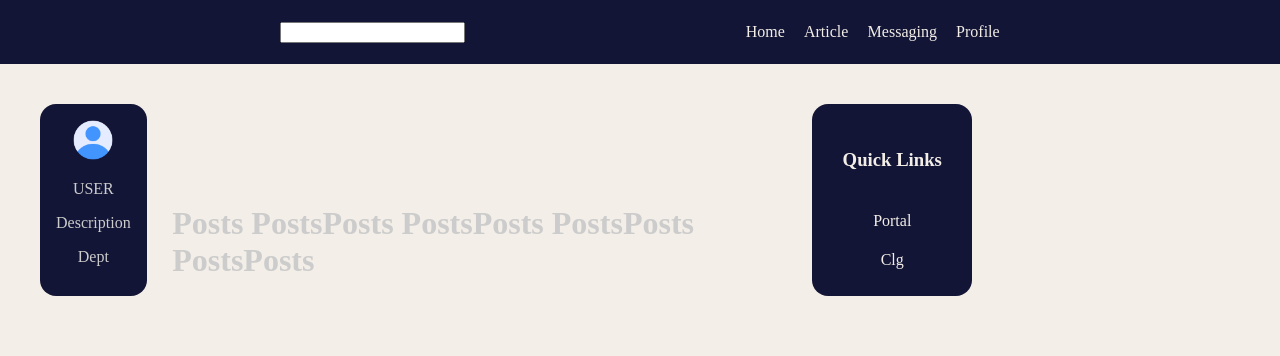
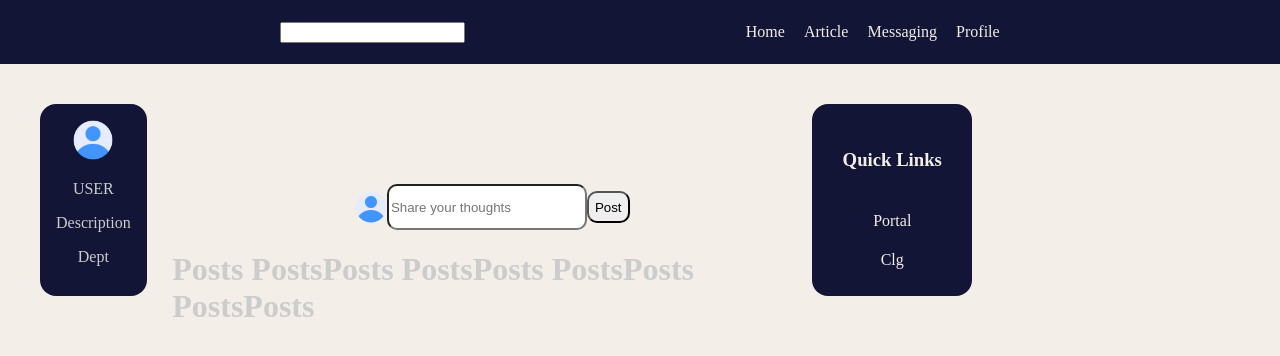
Before and after one commit to YOGESHnick/CampusConnect, a React (Create React App) app in the folder client/: page /feed in a window 1280 px wide. Shown: the top 356 px of the page. Built offline with nearby package versions, Linux system fonts and the light colour scheme; no server answers.

Commit message:
moye moye

```diff
--- a/client/public/styles.css
+++ b/client/public/styles.css
@@ -179,6 +179,25 @@ input[type="file"] {
     color: #F3EEE7;
     text-decoration: none;
   }
+  .NewPost{
+    display: flex;
+    align-items: center;
+    justify-content: center;
+  }
+  .NewPost img{
+    max-width: 4vh;
+    border-radius: 50%;
+    object-fit:cover;
+  }
+  .NewPost form{
+    align-items: center;
+    justify-content: center;
+  }
+  .NewPost form input{
+    width:15vw;
+    height: 5vh;
+    border-radius: 10px;
+  }
   @media screen and (max-width: 768px) {
     .QuickAccess,.LeftBar {
         display: none;
--- a/client/src/pages/Feed.js
+++ b/client/src/pages/Feed.js
@@ -1,10 +1,12 @@
 import React, { useState, useEffect } from "react";
 import { useGetUserId } from "../hooks/useGetUserId";
+import { useNavigate } from "react-router-dom";
 import axios from "axios";
 import avatar from "../assets/profile.png";
 import Navbar from "../components/navbar.js";
 
 // L E F T   B A R
+
 const LeftBar = ({ userId, user }) => {
   return (
     <div className="LeftBar">
@@ -18,6 +20,37 @@ const LeftBar = ({ userId, user }) => {
 
 // F E E D   P O S T S  (at the centre)
 
+const NewPost = ({ userId, user }) => {
+  const navigate = useNavigate();
+  const [description, setDescription] = useState("");
+
+  const postHandler = async (event) => {
+    // event.preventDefault();
+    try {
+      const response = await axios.post("http://localhost:8080/api/posts", {
+        userId:userId,
+        desc:description,
+      });
+      navigate("/feed");
+    } catch (error) {
+      console.log(error);
+    }
+  };
+
+  return (
+    <div className="NewPost">
+      <img src={user?.dp || avatar} alt="img" />
+      <div>
+        <form onSubmit={postHandler}>
+          {/* <img src={user?.dp || avatar} alt="img" /> */}
+          <input type="text" placeholder="Share your thoughts" value={description} onChange={(event) => setDescription(event.target.value)} />
+          <button>Post</button>
+        </form>
+      </div>
+    </div>
+  );
+};
+
 const Posts = () => {
   return (
     <div className="Posts">
@@ -30,8 +63,8 @@ const QuickAccess = () => {
   return (
     <div className="QuickAccess">
       <h3>Quick Links</h3>
-      <a href="#" >Portal</a>
-      <a href="#" >Clg</a>
+      <a href="#">Portal</a>
+      <a href="#">Clg</a>
     </div>
   );
 };
@@ -66,6 +99,7 @@ const Feed = () => {
       <div className="Feed">
         <LeftBar userId={userId} user={user} />
         <div className="center">
+          <NewPost userId={userId} user={user} />
           <Posts />
         </div>
         <QuickAccess />
```
